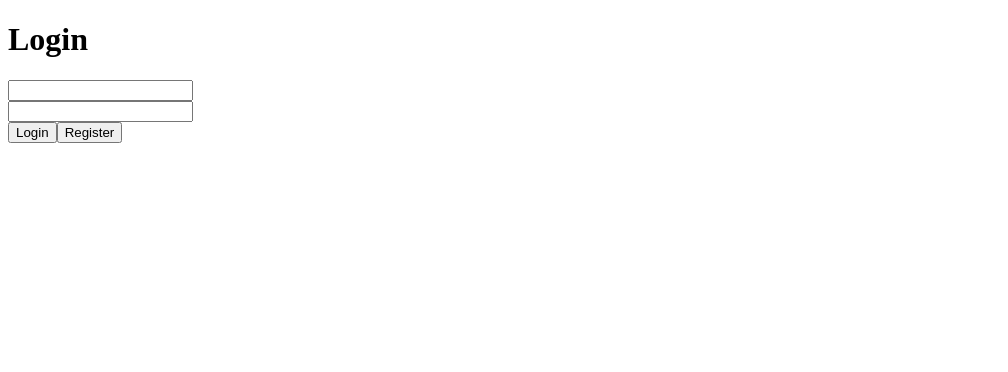
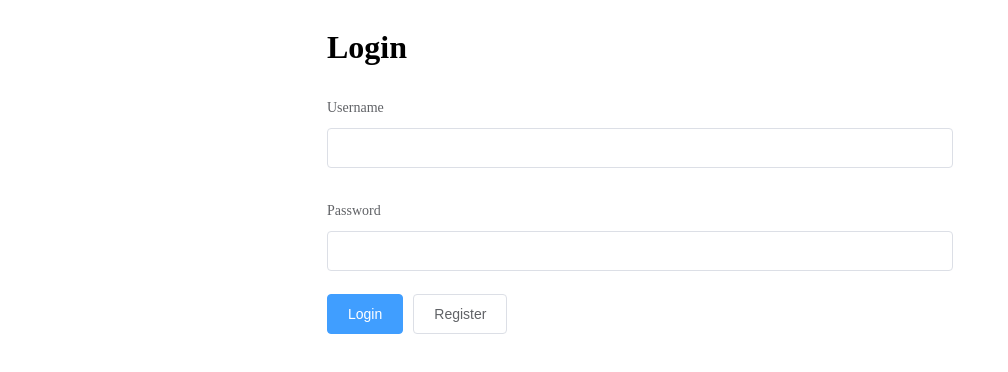
Before and after one commit to OleksandrDemian/vue-test, a Vue app in the folder client/: page /posteditor in a window 1280 px wide. Shown: the top 372 px of the page, without its empty margins (0-1008 px from the left). Built offline with nearby package versions, Linux system fonts and the light colour scheme.

Commit message:
Login form UI

```diff
--- a/client/src/components/Login.vue
+++ b/client/src/components/Login.vue
@@ -1,7 +1,11 @@
 <template>
     <div id="login">
-        <LoginForm v-if="user == null"/>
-        <Welcome v-if="user != null"/>
+        <el-row :gutter="12">
+            <el-col :span="12" :offset="6">
+                <LoginForm v-if="user == null"/>
+                <Welcome v-if="user != null"/>
+            </el-col>
+        </el-row>
     </div>
 </template>
 
--- a/client/src/components/LoginForm.vue
+++ b/client/src/components/LoginForm.vue
@@ -3,14 +3,17 @@
         <h1>Login</h1>
         <p v-if="error != null">Error: {{error}}</p>
         <p v-if="info != null">{{info}}</p>
-        <form @submit="onSubmit">
-            <input type="text" v-model="user.username"/>
-            <br/>
-            <input type="password" v-model="user.password"/>
-            <br/>
-            <button type="submit">Login</button>
-            <button @click="onRegister">Register</button>
-        </form>
+        <el-form @submit="onSubmit">
+            <el-form-item label="Username">
+                <el-input @keyup.enter.native="onSubmit" type="text" v-model="user.username"/>
+            </el-form-item>
+            <el-form-item label="Password">
+                <el-input @keyup.enter.native="onSubmit" type="password" v-model="user.password"/>
+            </el-form-item>
+
+            <el-button v-loading.fullscreen.lock="loading" @click="onSubmit" type="primary">Login</el-button>
+            <el-button @click="onRegister">Register</el-button>
+        </el-form>
     </div>
 </template>
 
@@ -42,7 +45,8 @@
 		},
 		computed: mapState({
 			error: state => state.userRepo.error,
-            info: state => state.userRepo.info
+            info: state => state.userRepo.info,
+			loading: state => state.userRepo.loading
 		})
 	}
 </script>
--- a/client/src/services/userService.js
+++ b/client/src/services/userService.js
@@ -6,7 +6,7 @@ async function getUsers() {
 				resolve(JSON.parse(users));
 
 			resolve([]);
-		}, 250);
+		}, 500);
 	});
 }
 
@@ -15,7 +15,7 @@ async function storeUsers(users) {
 		setTimeout(() => {
 			localStorage.setItem("users", JSON.stringify(users));
 			resolve();
-		}, 250);
+		}, 500);
 	});
 }
 
--- a/client/src/store/modules/userRepo.js
+++ b/client/src/store/modules/userRepo.js
@@ -8,12 +8,14 @@ export const CLEAR_MESSAGES = "clearMessages";
 export const LOGIN = "login";
 export const REGISTER = "register";
 export const LOGOUT ="logout";
+export const SET_LOADING ="setLoading";
 
 export default {
 	state: {
 		user: null,
 		error: null,
-		info: null
+		info: null,
+		loading: false
 	},
 	mutations: {
 		[SET_USER](state, user) {
@@ -25,6 +27,9 @@ export default {
 		[SET_INFO](state, info) {
 			state.info = info;
 		},
+		[SET_LOADING](state, enable = true) {
+			state.loading = enable;
+		},
 		[CLEAR_MESSAGES](state) {
 			state.error = null;
 			state.info = null;
@@ -32,6 +37,7 @@ export default {
 	},
 	actions: {
 		async [LOGIN]({ commit }, {username, password}) {
+			commit(SET_LOADING);
 			try {
 				const user = await userService.login(username, password);
 				commit(CLEAR_MESSAGES);
@@ -39,9 +45,11 @@ export default {
 			} catch (e) {
 				commit(SET_ERROR, e.message);
 			}
+			commit(SET_LOADING, false);
 		},
 
 		async [REGISTER]({ commit }, {username, password}){
+			commit(SET_LOADING);
 			try {
 				const user = await userService.saveUser({
 					username, password
@@ -51,6 +59,7 @@ export default {
 			} catch (e) {
 				commit(SET_ERROR, e.message);
 			}
+			commit(SET_LOADING, false);
 		},
 
 		[LOGOUT]({ commit }){
```
